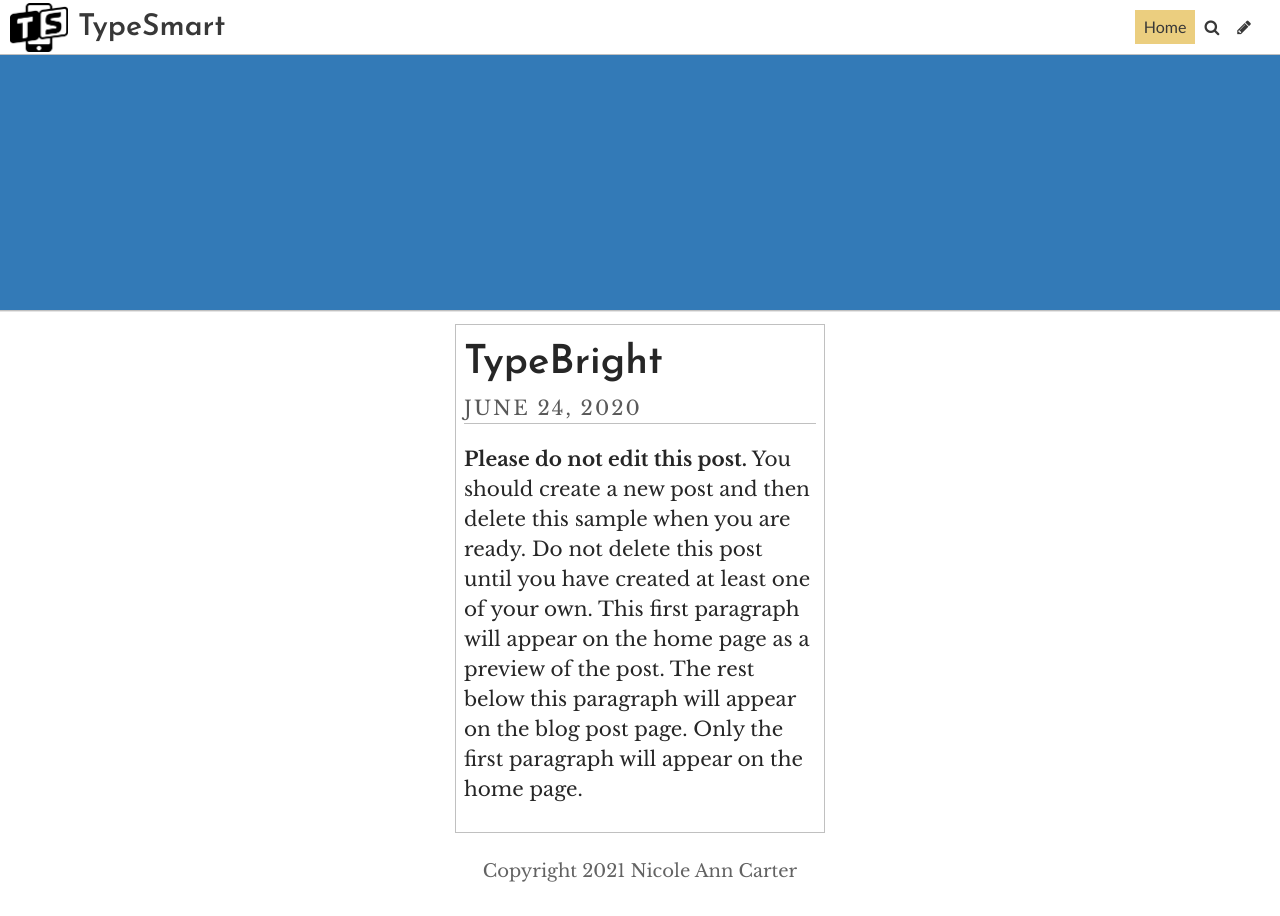
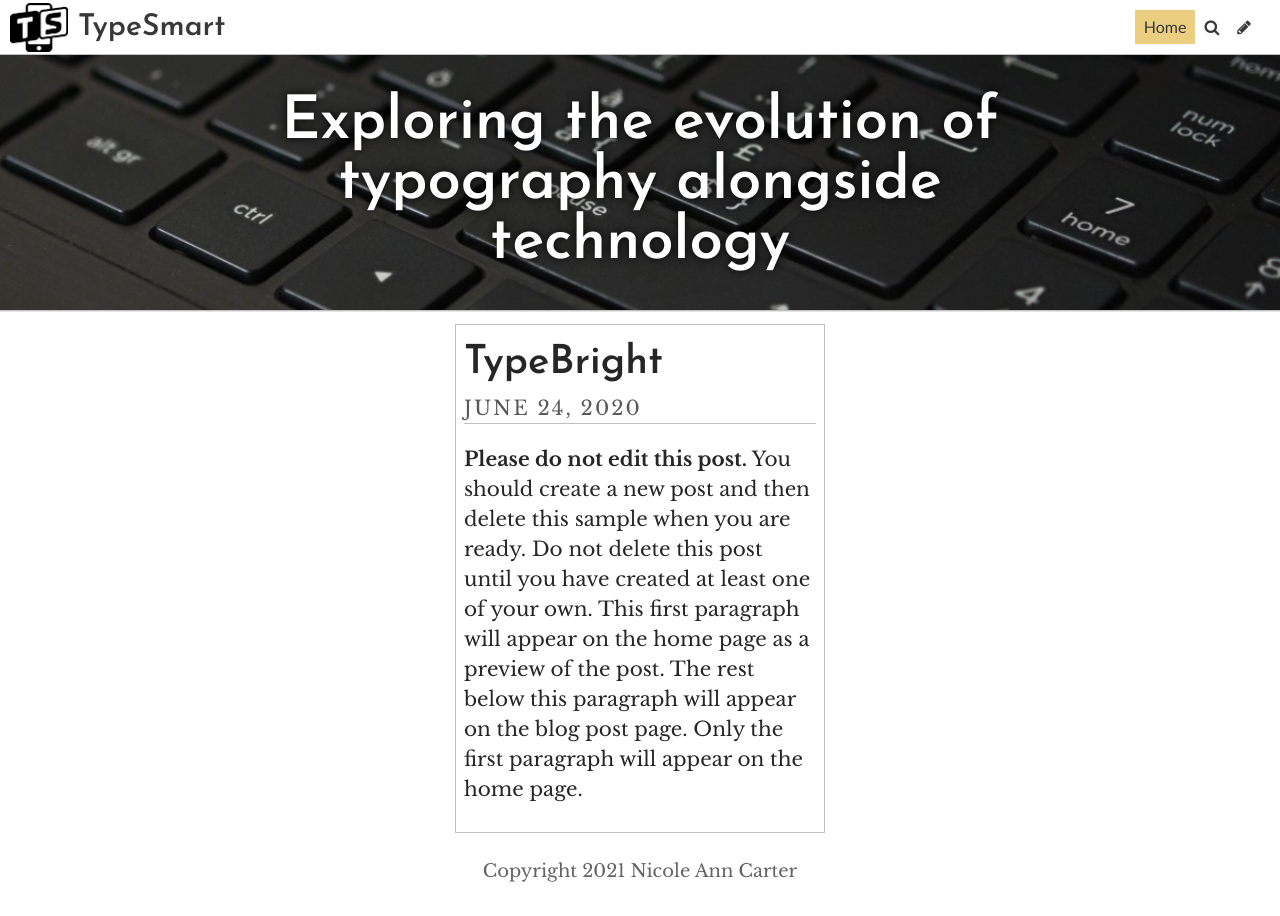
Before and after one commit to nicoleanncarter/typo-design-template, a Jekyll site: the page built from index.html, in a window 1280 px wide. Built offline with Jekyll 4.4.1, drawn with Linux system fonts in a browser that asks for light colours; some web fonts are replaced; the list of posts is cut into pages by our own code.

Commit message:
Update Settings “general”

```diff
--- a/_data/settings.yml
+++ b/_data/settings.yml
@@ -1,8 +1,8 @@
 title: TypeSmart
 description: A website with a blog
 footer_text: "Copyright 2021 Nicole Ann Carter "
-header_feature_image: ""
-header_text: ""
+header_feature_image: ../uploads/keyboard_black_notebook_input_letters_leave_enter_laptop-625552.jpg-d.jpeg
+header_text: Exploring the evolution of typography alongside technology
 header_text_color: "#ffffff"
 bannerheight: 20vmax
 navbarheight: 55px
```
Also changed, not shown: uploads/keyboard_black_notebook_input_letters_leave_enter_laptop-625552.jpg-d.jpeg (added).
